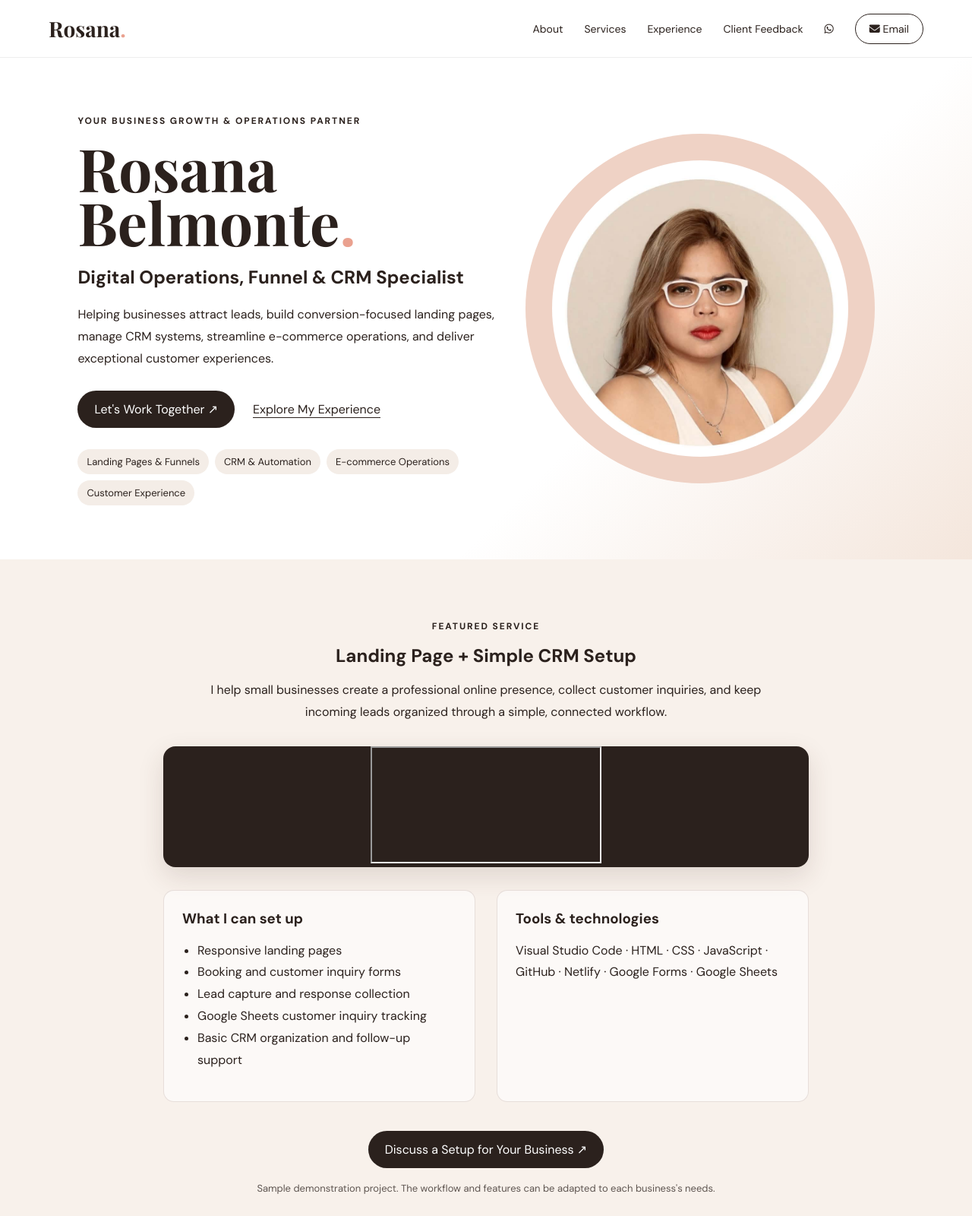
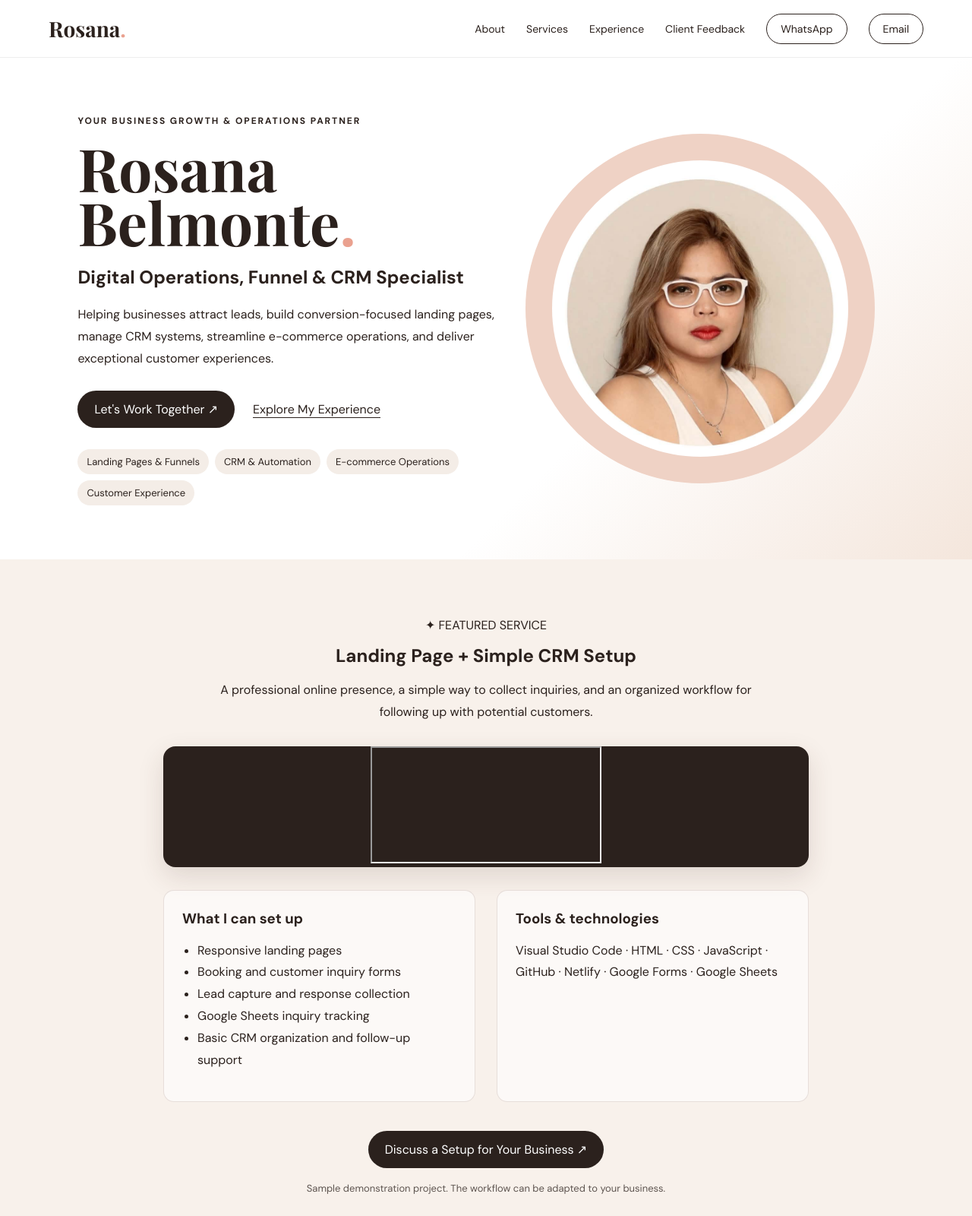
Before and after one commit to jhambelmonte80-beep/portfolio, a plain HTML site: page index.html in a window 1280 px wide. Shown: the top 1600 px of the page at 76% size. Drawn offline with nearby package versions, Linux system fonts and the light colour scheme; grey boxes are pictures that could not be loaded; files whose address does not match are found by name.

Commit message:
Update portfolio page content

```diff
--- a/index.html
+++ b/index.html
@@ -7,7 +7,6 @@
     <link rel="preconnect" href="https://fonts.googleapis.com">
     <link rel="preconnect" href="https://fonts.gstatic.com" crossorigin>
     <link href="https://fonts.googleapis.com/css2?family=DM+Sans:wght@400;500;600;700&family=Playfair+Display:wght@500;600;700&display=swap" rel="stylesheet">
-    <link rel="stylesheet" href="https://cdnjs.cloudflare.com/ajax/libs/font-awesome/6.5.1/css/all.min.css">
     <link rel="stylesheet" href="style.css">
 </head>
 <body>
@@ -19,11 +18,17 @@
             <a href="#services">Services</a>
             <a href="#experience">Experience</a>
             <a href="#feedback">Client Feedback</a>
-            <a class="nav-whatsapp" href="https://wa.me/639626462475" target="_blank" rel="noopener noreferrer" aria-label="WhatsApp Rosana">
-                <i class="fa-brands fa-whatsapp" aria-hidden="true"></i>
+            <a
+    class="nav-contact"
+    href="https://wa.me/639626462475"
+    target="_blank"
+    rel="noopener">
+    WhatsApp
 </a>
-            <a class="nav-contact" href="mailto:jhambelmonte3@gmail.com">
-                <i class="fa-solid fa-envelope" aria-hidden="true"></i> Email
+<a
+    class="nav-contact"
+    href="mailto:jhambelmonte3@gmail.com">
+    Email
 </a>
         </nav>
     </header>
@@ -51,12 +56,17 @@
                 <img src="images/portrait.jpg" alt="Rosana Belmonte" class="hero-photo">
             </div>
         </section>
-
 <section class="section featured-setup" id="landing-crm">
     <div class="featured-setup-inner">
-                <span class="eyebrow">FEATURED SERVICE</span>
+        <span class="featured-setup-badge">✦ FEATURED SERVICE</span>
+
         <h2>Landing Page + Simple CRM Setup</h2>
-                <p class="featured-setup-intro">I help small businesses create a professional online presence, collect customer inquiries, and keep incoming leads organized through a simple, connected workflow.</p>
+
+        <p class="featured-setup-intro">
+            A professional online presence, a simple way to collect inquiries,
+            and an organized workflow for following up with potential customers.
+        </p>
+
         <div class="featured-setup-video">
             <iframe
                 src="https://www.youtube.com/embed/hm1gxjfh7KI"
@@ -66,6 +76,7 @@
                 allowfullscreen>
             </iframe>
         </div>
+
         <div class="featured-setup-details">
             <div>
                 <h3>What I can set up</h3>
@@ -73,17 +84,27 @@
                     <li>Responsive landing pages</li>
                     <li>Booking and customer inquiry forms</li>
                     <li>Lead capture and response collection</li>
-                            <li>Google Sheets customer inquiry tracking</li>
+                    <li>Google Sheets inquiry tracking</li>
                     <li>Basic CRM organization and follow-up support</li>
                 </ul>
             </div>
+
             <div>
                 <h3>Tools & technologies</h3>
-                        <p>Visual Studio Code · HTML · CSS · JavaScript · GitHub · Netlify · Google Forms · Google Sheets</p>
+                <p>
+                    Visual Studio Code · HTML · CSS · JavaScript · GitHub ·
+                    Netlify · Google Forms · Google Sheets
+                </p>
             </div>
         </div>
-                <a href="#contact" class="button featured-setup-cta">Discuss a Setup for Your Business ↗</a>
-                <p class="featured-setup-note">Sample demonstration project. The workflow and features can be adapted to each business's needs.</p>
+
+        <a href="#contact" class="button featured-setup-cta">
+            Discuss a Setup for Your Business ↗
+        </a>
+
+        <p class="featured-setup-note">
+            Sample demonstration project. The workflow can be adapted to your business.
+        </p>
     </div>
 </section>
 
@@ -93,11 +114,13 @@
                 <h2>One Professional.<br><span>10 Skill Sets.</span><br>One Complete Customer Journey.</h2>
                 <p>I bring together marketing, funnel development, CRM, e-commerce, and customer support capabilities to help businesses create a smoother experience from the first click to long-term customer relationships.</p>
             </div>
+
             <div class="growth-section-heading">
                 <span class="eyebrow">THE COMPLETE CUSTOMER JOURNEY</span>
                 <h2>Everything your business needs, connected.</h2>
                 <p class="section-intro">Five connected stages that help attract potential customers, organize leads, support conversions, deliver orders, and build lasting customer relationships.</p>
             </div>
+
             <div class="journey-grid">
                 <article class="journey-card"><span class="journey-number">01</span><div class="journey-icon">↗</div><p class="journey-stage">ATTRACT</p><h3>Landing Pages & Funnels</h3><ul><li>Landing page design</li><li>HTML & CSS page development</li><li>Sales funnel structure</li><li>Lead capture forms</li><li>Website content presentation</li></ul></article>
                 <article class="journey-card"><span class="journey-number">02</span><div class="journey-icon">◎</div><p class="journey-stage">CAPTURE</p><h3>CRM & Lead Management</h3><ul><li>CRM setup and management</li><li>Lead and contact organization</li><li>Database management</li><li>Contact segmentation</li><li>Sales pipeline updates</li></ul></article>
@@ -105,12 +128,14 @@
                 <article class="journey-card"><span class="journey-number">04</span><div class="journey-icon">◇</div><p class="journey-stage">DELIVER</p><h3>E-commerce Operations</h3><ul><li>Shopify store support</li><li>Amazon Seller Central support</li><li>Etsy store support</li><li>Product listing management</li><li>Order and inventory coordination</li></ul></article>
                 <article class="journey-card"><span class="journey-number">05</span><div class="journey-icon">♡</div><p class="journey-stage">RETAIN</p><h3>Customer Support & Experience</h3><ul><li>Email, chat, and ticket support</li><li>Order tracking and issue resolution</li><li>Returns and refund assistance</li><li>Customer follow-ups</li><li>Customer satisfaction and retention</li></ul></article>
             </div>
+
             <div class="skill-board">
                 <div class="skill-board-heading"><span class="eyebrow">MY PROFESSIONAL EDGE</span><h2>10 VA Skill Sets. One Versatile Professional.</h2><p>A broad mix of specialized capabilities, brought together to support connected business functions.</p></div>
                 <div class="skill-role-grid">
                     <div class="skill-role"><span>01</span>Funnel Builder</div><div class="skill-role"><span>02</span>Landing Page Designer</div><div class="skill-role"><span>03</span>CRM Specialist</div><div class="skill-role"><span>04</span>Marketing Automation Specialist</div><div class="skill-role"><span>05</span>Lead Generation Specialist</div><div class="skill-role"><span>06</span>Email Marketing Specialist</div><div class="skill-role"><span>07</span>E-commerce Specialist</div><div class="skill-role"><span>08</span>Shopify & Marketplace Specialist</div><div class="skill-role"><span>09</span>Customer Support Specialist</div><div class="skill-role"><span>10</span>Customer Experience Specialist</div>
                 </div>
             </div>
+
             <div class="package-board">
                 <div class="package-heading"><span class="eyebrow">WAYS WE CAN WORK TOGETHER</span><h2>Business Support Packages</h2></div>
                 <div class="package-grid">
@@ -119,6 +144,7 @@
                     <article class="package-card"><p class="package-label">PACKAGE 03</p><h3>Manage & Grow</h3><p class="package-summary">Connect e-commerce operations with dependable customer support.</p><ul><li>Shopify and marketplace support</li><li>Product and order management</li><li>Customer email and chat support</li><li>Returns, issue resolution, and follow-ups</li></ul></article>
                 </div>
             </div>
+
             <div class="growth-closing"><span>ONE PARTNER. CONNECTED BUSINESS OPERATIONS.</span><h2>From First Click to Loyal Customer.</h2><p>Helping businesses save time, streamline workflows, and create better customer experiences at every stage.</p><a href="#contact" class="button">Let's Discuss Your Business ↗</a></div>
         </section>
 
@@ -128,9 +154,15 @@
 
         <section class="testimonials" id="feedback">
             <div class="testimonials-heading"><span class="eyebrow">CLIENT FEEDBACK</span><h2>Kind words from people I've worked with.</h2><p>Real feedback, real experiences, and relationships built through reliable support.</p></div>
-            <div class="feedback-grid"><a href="images/feedback-1.png" target="_blank" class="feedback-card"><img src="images/feedback-1.png" alt="Client feedback 1"></a><a href="images/feedback-2.png" target="_blank" class="feedback-card"><img src="images/feedback-2.png" alt="Client feedback 2"></a><a href="images/feedback-3.png" target="_blank" class="feedback-card"><img src="images/feedback-3.png" alt="Client feedback 3"></a></div>
+<div class="feedback-grid">
+    <a href="images/feedback-1.png" target="_blank" class="feedback-card">
+        <img src="images/feedback-1.png" alt="Client feedback 1">
+    </a>
+    <a href="images/feedback-2.png" target="_blank" class="feedback-card">
+        <img src="images/feedback-2.png" alt="Client feedback 2">
+    </a>
+</div>
 </section>
-
         <section class="section" id="about">
             <div class="section-heading"><div><span class="eyebrow">A LITTLE ABOUT ME</span><h2>Reliable, adaptable<br>and people-focused.</h2></div><p class="section-intro">I bring experience working across different industries, strong communication skills, and the ability to quickly learn new tools and product knowledge.</p></div>
             <div class="about-grid"><div class="about-copy"><p>From customer care and order management to recruiting and lead generation, I enjoy creating helpful experiences and keeping work moving smoothly.</p><p><strong>My goal:</strong> Make every interaction feel clear, professional, and personal.</p></div><div class="qualifications"><div class="qualification">Attention to detail</div><div class="qualification">Flexibility</div><div class="qualification">Calm under pressure</div><div class="qualification">Creativity</div></div></div>
@@ -153,15 +185,16 @@
                 <article class="job"><div class="job-date">2016</div><div><h3>Customer Service Representative</h3><div class="job-meta">SPI Global · 1800flowers.com</div><ul><li>Made outbound calls to follow up with customers regarding flower orders.</li></ul></div></article>
             </div>
         </section>
-
         <section class="section"><div class="section-heading"><div><span class="eyebrow">RECOGNITION</span><h2>Awards</h2></div></div><div class="highlights"><div class="highlight"><span class="eyebrow">DISH NETWORK · 2ND QUARTER</span><p>Top Performer in Customer Service</p></div><div class="highlight"><span class="eyebrow">DISH NETWORK · SITE WINNER</span><p>“Tuned Into You” (Wow Call)</p></div></div></section>
 
-        <section class="section" id="education"><span class="eyebrow">STUDIES</span><h2>Education</h2><div class="education-card"><h3>Bachelor of Science in Business Administration</h3><p>Jose Rizal University</p></div></section>
+        <section class="section" id="education"><span class="eyebrow">STUDIES</span><h2>Education</h2><div class="education-card"><h3>Bachelor of Science in Business Administration</h3><p>Jose Rizal University<p></p></div></section>
 
         <section class="contact" id="contact"><div><span class="eyebrow" style="color:#eaa18f">LET'S WORK TOGETHER</span><h2>Need a dependable<br>extra pair of hands?</h2><p>I'd love to hear what you're working on.</p></div><a class="button" href="mailto:Jhambelmonte80@gmail.com">Email Rosana ↗</a></section>
     </main>
 
-    <footer><div>© 2026 Rosana Belmonte</div><div><a href="tel:+639060151629">+63 906 015 1629</a> · <a href="mailto:Jhambelmonte80@gmail.com">Jhambelmonte80@gmail.com</a></div></footer>
+    <footer><div>© 2026 Rosana Belmonte</div><div><a href="https://wa.me/639626462475" target="_blank" rel="noopener noreferrer">
+    +63 962 646 2475
+</a> · <a href="mailto:Jhambelmonte80@gmail.com">Jhambelmonte80@gmail.com</a></div></footer>
 </div>
 <script src="script.js"></script>
 </body>
```
Lines whose indentation alone changed are shown as unchanged.
